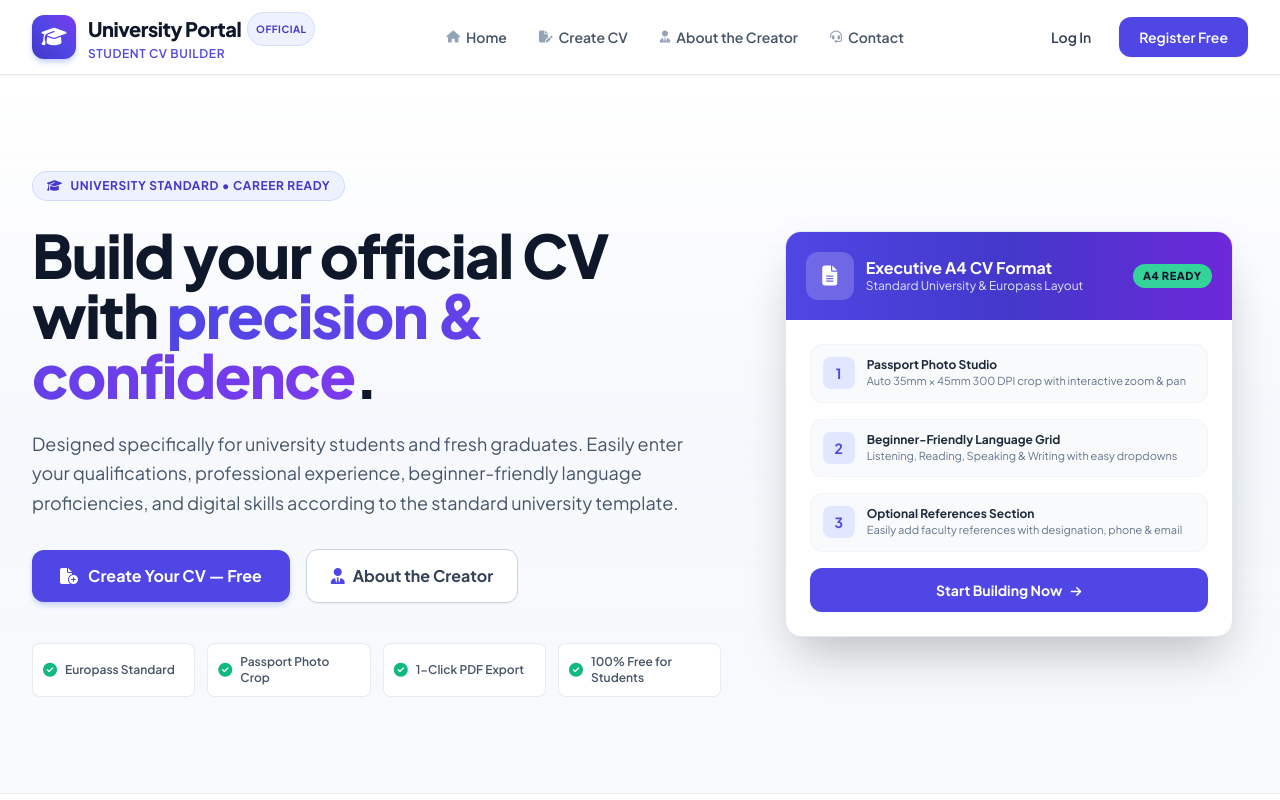
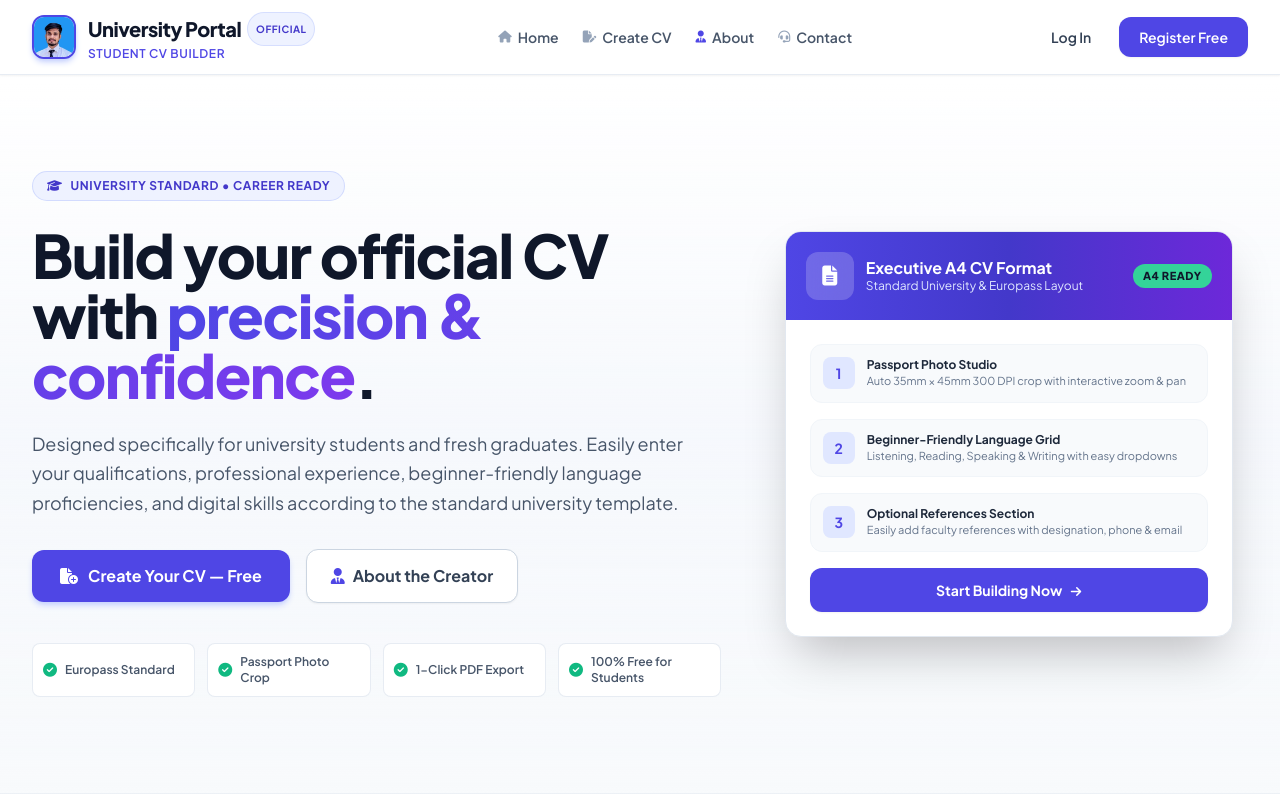
Before and after one commit to muhammadadil87/cv-generative, a website: page public/index.html in a window 1280 px wide. Shown: the top 800 px of the page. Drawn offline with nearby package versions, Linux system fonts and the light colour scheme.

Commit message:
Add files via upload

```diff
--- a/public/index.html
+++ b/public/index.html
@@ -48,10 +48,10 @@
     <!-- Navigation Header -->
     <header class="bg-white/95 backdrop-blur-md border-b border-slate-200/80 sticky top-0 z-50 shadow-sm transition duration-200">
         <div class="max-w-7xl mx-auto px-4 sm:px-6 lg:px-8 h-18 py-3 flex items-center justify-between">
-            <!-- Brand Logo -->
+            <!-- Brand Logo with Creator Photo -->
             <a href="/" class="flex items-center space-x-3 group">
-                <div class="w-11 h-11 bg-gradient-to-tr from-indigo-700 via-indigo-600 to-violet-600 rounded-xl flex items-center justify-center text-white text-xl font-bold shadow-md shadow-indigo-200 group-hover:scale-105 transition transform">
-                    <i class="fa-solid fa-graduation-cap"></i>
+                <div class="relative w-11 h-11 rounded-xl overflow-hidden border-2 border-indigo-600 shadow-md shadow-indigo-200 group-hover:scale-105 transition transform bg-slate-100 flex-shrink-0">
+                    <img src="/images/creator-profile.jpg" alt="Muhammad Adil" class="w-full h-full object-cover object-top">
                 </div>
                 <div>
                     <span class="text-xl font-extrabold text-slate-900 tracking-tight flex items-center gap-1.5">
@@ -63,20 +63,20 @@
             </a>
 
             <!-- Desktop Navigation Links -->
-            <nav class="hidden md:flex items-center space-x-8 text-sm font-semibold text-slate-600">
-                <a href="#hero" class="hover:text-indigo-600 transition flex items-center gap-1.5">
+            <nav class="hidden md:flex items-center space-x-6 text-sm font-semibold text-slate-600">
+                <a href="#hero" class="hover:text-indigo-600 transition flex items-center gap-1.5 whitespace-nowrap">
                     <i class="fa-solid fa-house text-xs text-slate-400"></i>
                     <span>Home</span>
                 </a>
-                <a href="/dashboard.html" class="hover:text-indigo-600 transition flex items-center gap-1.5">
+                <a href="/dashboard.html" class="hover:text-indigo-600 transition flex items-center gap-1.5 whitespace-nowrap">
                     <i class="fa-solid fa-file-pen text-xs text-slate-400"></i>
                     <span>Create CV</span>
                 </a>
-                <a href="#about-creator" class="hover:text-indigo-600 transition flex items-center gap-1.5">
-                    <i class="fa-solid fa-user-tie text-xs text-slate-400"></i>
-                    <span>About the Creator</span>
+                <a href="#about-creator" class="hover:text-indigo-600 transition flex items-center gap-1.5 whitespace-nowrap">
+                    <i class="fa-solid fa-user-tie text-xs text-indigo-600"></i>
+                    <span>About</span>
                 </a>
-                <a href="#contact-support" class="hover:text-indigo-600 transition flex items-center gap-1.5">
+                <a href="#contact-support" class="hover:text-indigo-600 transition flex items-center gap-1.5 whitespace-nowrap">
                     <i class="fa-solid fa-headset text-xs text-slate-400"></i>
                     <span>Contact</span>
                 </a>
```
Also changed, not shown: public/dashboard.html (+2 -2 lines), public/login.html (+2 -2 lines), public/register.html (+2 -2 lines).
